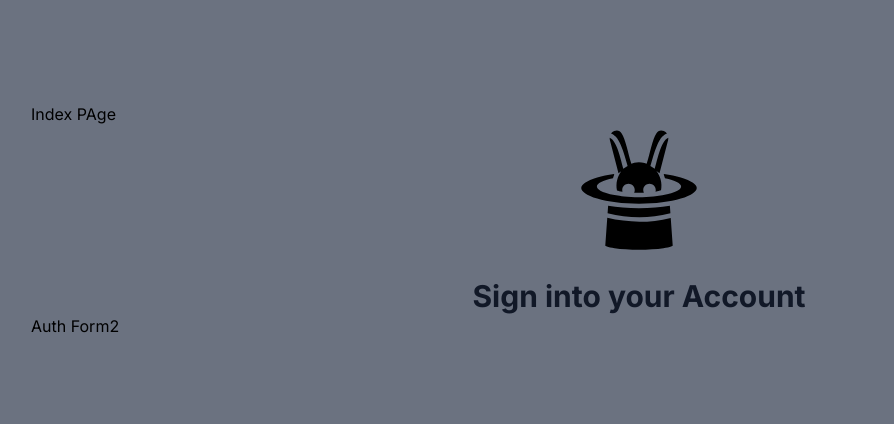
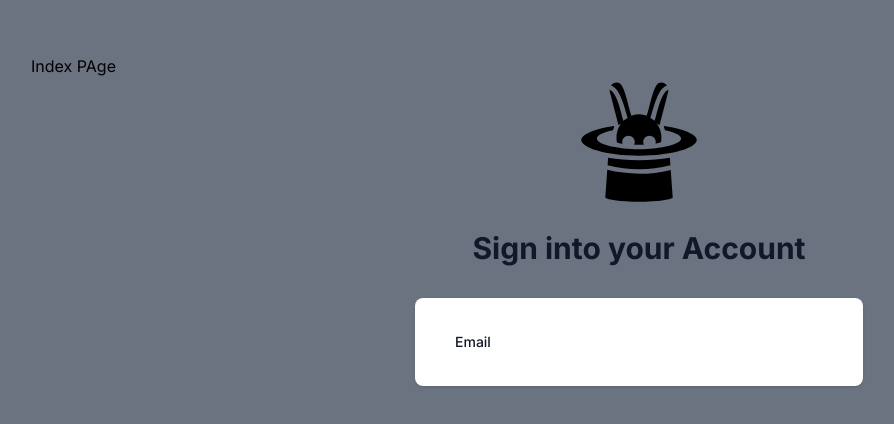
Before and after one commit to business-thiem/messenger-clone-v1, a Next.js app: page / in a window 1280 px wide. Shown: the part 180-604 px from the top of the page, without its empty margins (1-895 px from the left). Built offline with nearby package versions, Linux system fonts and the light colour scheme.

Commit message:
form data type setup

```diff
--- a/app/(site)/components/AuthForm.tsx
+++ b/app/(site)/components/AuthForm.tsx
@@ -1,5 +1,6 @@
 "use client";
 
+import Input from "@/app/components/inputs/Input";
 import { useCallback, useState } from "react";
 import { FieldValues, SubmitHandler, useForm } from "react-hook-form";
 
@@ -41,7 +42,19 @@ const AuthForm = () => {
     }
   };
 
-  return <div>Auth Form2</div>;
+  const socialAction = (action: string) => {
+    setIsLoading(true);
+  };
+
+  return (
+    <div className="mt-8 sm:mx-auto sm:w-full sm:max-w-md">
+      <div className="bg-white px-4 py-8 shadow sm:rounded-lg sm:px-10">
+        <form className="space-y-6" onSubmit={handleSubmit(onSubmit)}>
+          <Input label="Email" />
+        </form>
+      </div>
+    </div>
+  );
 };
 
 export default AuthForm;
--- /dev/null
+++ b/app/components/inputs/Input.tsx
@@ -0,0 +1,38 @@
+"use client";
+
+import clsx from "clsx";
+
+import { FieldErrors, FieldValues, UseFormRegister } from "react-hook-form";
+
+interface InputProps {
+  label: string;
+  id: string;
+  type?: string;
+  required?: boolean;
+  register: UseFormRegister<FieldValues>;
+  errors: FieldErrors;
+  disabled?: boolean;
+}
+
+const Input: React.FC<InputProps> = ({
+  label,
+  id,
+  type,
+  required,
+  register,
+  errors,
+  disabled,
+}) => {
+  return (
+    <div>
+      <label
+        htmlFor={id}
+        className="block text-sm font-medium leading-6 text-gray-900"
+      >
+        {label}
+      </label>
+    </div>
+  );
+};
+
+export default Input;
--- a/package.json
+++ b/package.json
@@ -9,6 +9,7 @@
     "lint": "next lint"
   },
   "dependencies": {
+    "@tailwindcss/forms": "^0.5.6",
     "@types/node": "20.5.9",
     "@types/react": "18.2.21",
     "@types/react-dom": "18.2.7",
```
Also changed, not shown: 1 other file (tests, documents, lock files or other folders).
